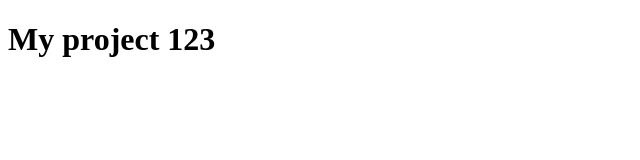
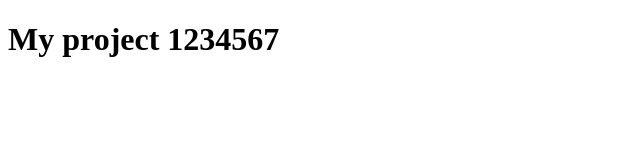
Before and after one commit to YevheniiDavydenko/my_ma_project, a plain HTML site: page index.html in a window 1280 px wide. Shown: the whole page, without its empty margins (0-640 px from the left). Drawn offline with Linux system fonts and the light colour scheme.

Commit message:
4567 was added

```diff
--- a/index.html
+++ b/index.html
@@ -7,6 +7,6 @@
     <title>My project</title>
 </head>
 <body>
-    <h1>My project 123</h1>
+    <h1>My project 1234567</h1>
 </body>
 </html>
```
